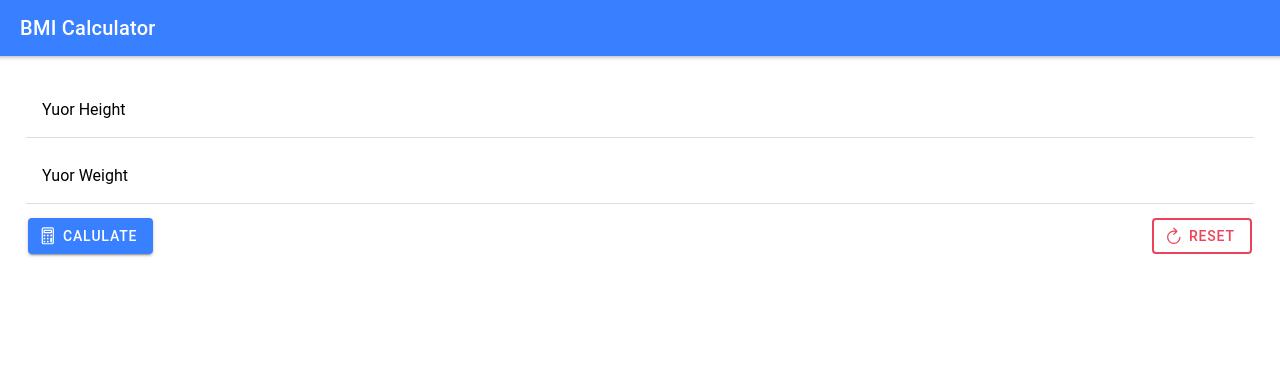
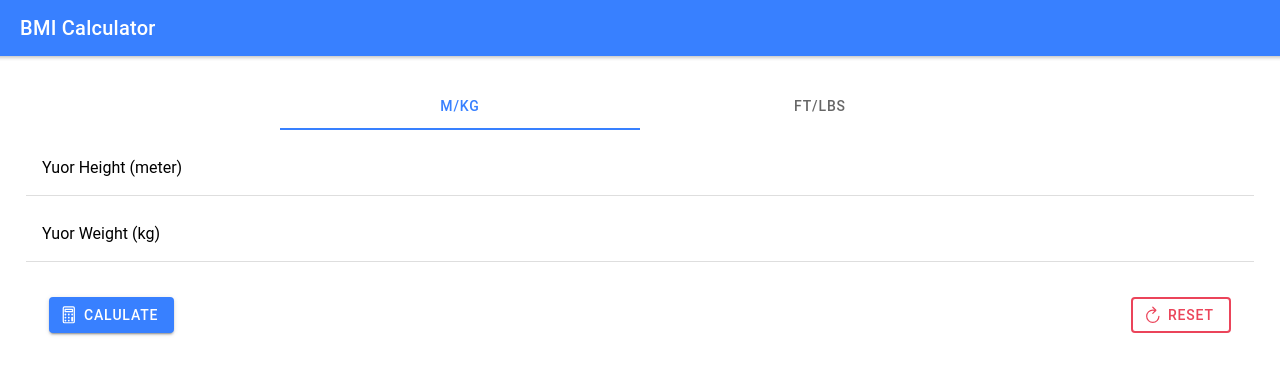
Before and after one commit to y-kawamura/ionic-react, a React (Create React App) app: page / in a window 1280 px wide. Shown: the top 374 px of the page. Built offline with nearby package versions, Linux system fonts and the light colour scheme.

Commit message:
Add calculation units

```diff
--- a/src/App.tsx
+++ b/src/App.tsx
@@ -11,11 +11,12 @@ import {
   IonLabel,
   IonInput,
   IonItem,
-  IonAlert,
+  IonAlert
 } from '@ionic/react';
 
 import BmiControls from './components/BmiControls';
 import BmiResult from './components/BmiResult';
+import InputControl from './components/InputControl';
 
 /* Core CSS required for Ionic components to work properly */
 import '@ionic/react/css/core.css';
@@ -39,6 +40,7 @@ import './theme/variables.css';
 const App: React.FC = () => {
   const [calculatedBmi, setCalulatedBmi] = useState<number>();
   const [error, setError] = useState<string>();
+  const [calcUnits, setCalcUnits] = useState<'mkg' | 'ftlbs'>('mkg');
 
   const weightInputRef = useRef<HTMLIonInputElement>(null);
   const heightInputRef = useRef<HTMLIonInputElement>(null);
@@ -57,7 +59,13 @@ const App: React.FC = () => {
       return;
     }
 
-    const bmi = +enteredWeight / (+enteredHeight * +enteredHeight);
+    const weightConvertFactor = calcUnits === 'ftlbs' ? 2.2 : 1;
+    const heightConvertFactor = calcUnits === 'ftlbs' ? 3.28 : 1;
+
+    const weight = +enteredWeight / weightConvertFactor;
+    const height = +enteredHeight / heightConvertFactor;
+
+    const bmi = +weight / (height * height);
 
     setCalulatedBmi(bmi);
   };
@@ -92,8 +100,18 @@ const App: React.FC = () => {
           <IonGrid>
             <IonRow>
               <IonCol>
+                <InputControl
+                  selectedValue={calcUnits}
+                  onSelectValue={setCalcUnits}
+                />
+              </IonCol>
+            </IonRow>
+            <IonRow>
+              <IonCol>
                 <IonItem>
-                  <IonLabel position='floating'>Yuor Height</IonLabel>
+                  <IonLabel position='floating'>
+                    Yuor Height ({calcUnits === 'mkg' ? 'meter' : 'feet'})
+                  </IonLabel>
                   <IonInput ref={heightInputRef}></IonInput>
                 </IonItem>
               </IonCol>
@@ -101,12 +119,18 @@ const App: React.FC = () => {
             <IonRow>
               <IonCol>
                 <IonItem>
-                  <IonLabel position='floating'>Yuor Weight</IonLabel>
+                  <IonLabel position='floating'>
+                    Yuor Weight ({calcUnits === 'mkg' ? 'kg' : 'lbs'})
+                  </IonLabel>
                   <IonInput ref={weightInputRef}></IonInput>
                 </IonItem>
               </IonCol>
             </IonRow>
-            <BmiControls onCalculate={calculateBmi} onReset={resetInputs} />
+            <IonRow className='ion-margin'>
+              <IonCol>
+                <BmiControls onCalculate={calculateBmi} onReset={resetInputs} />
+              </IonCol>
+            </IonRow>
             {calculatedBmi && <BmiResult result={calculatedBmi} />}
           </IonGrid>
         </IonContent>
--- /dev/null
+++ b/src/components/InputControl.tsx
@@ -0,0 +1,26 @@
+import React from 'react';
+import { IonSegment, IonSegmentButton, IonLabel } from '@ionic/react';
+const InputControl: React.FC<{
+  selectedValue: 'mkg' | 'ftlbs';
+  onSelectValue: (value: 'mkg' | 'ftlbs') => void;
+}> = props => {
+  const inputChangeHandler = (event: CustomEvent) => {
+    props.onSelectValue(event.detail.value);
+  }
+
+  return (
+    <IonSegment
+      value={props.selectedValue}
+      onIonChange={inputChangeHandler}
+    >
+      <IonSegmentButton value='mkg'>
+        <IonLabel>m/kg</IonLabel>
+      </IonSegmentButton>
+      <IonSegmentButton value='ftlbs'>
+        <IonLabel>ft/lbs</IonLabel>
+      </IonSegmentButton>
+    </IonSegment>
+  );
+};
+
+export default InputControl;
```
